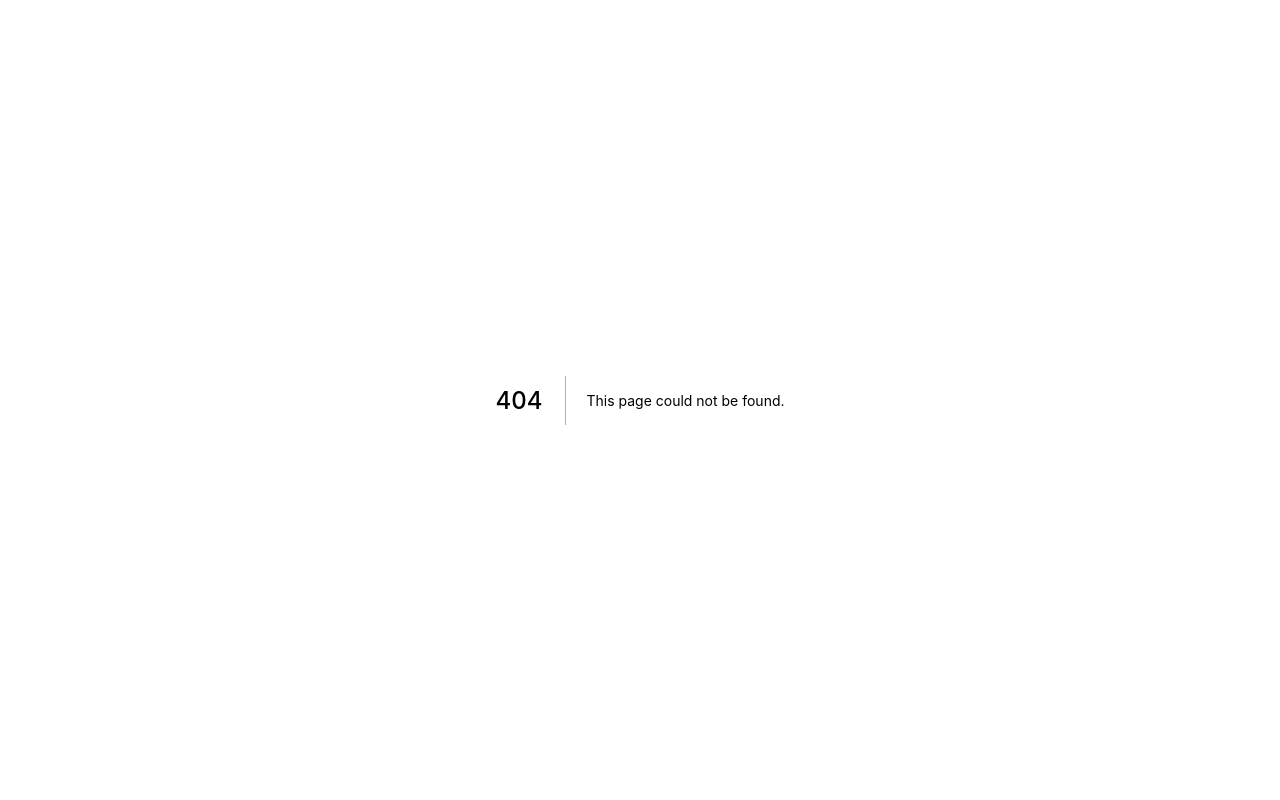
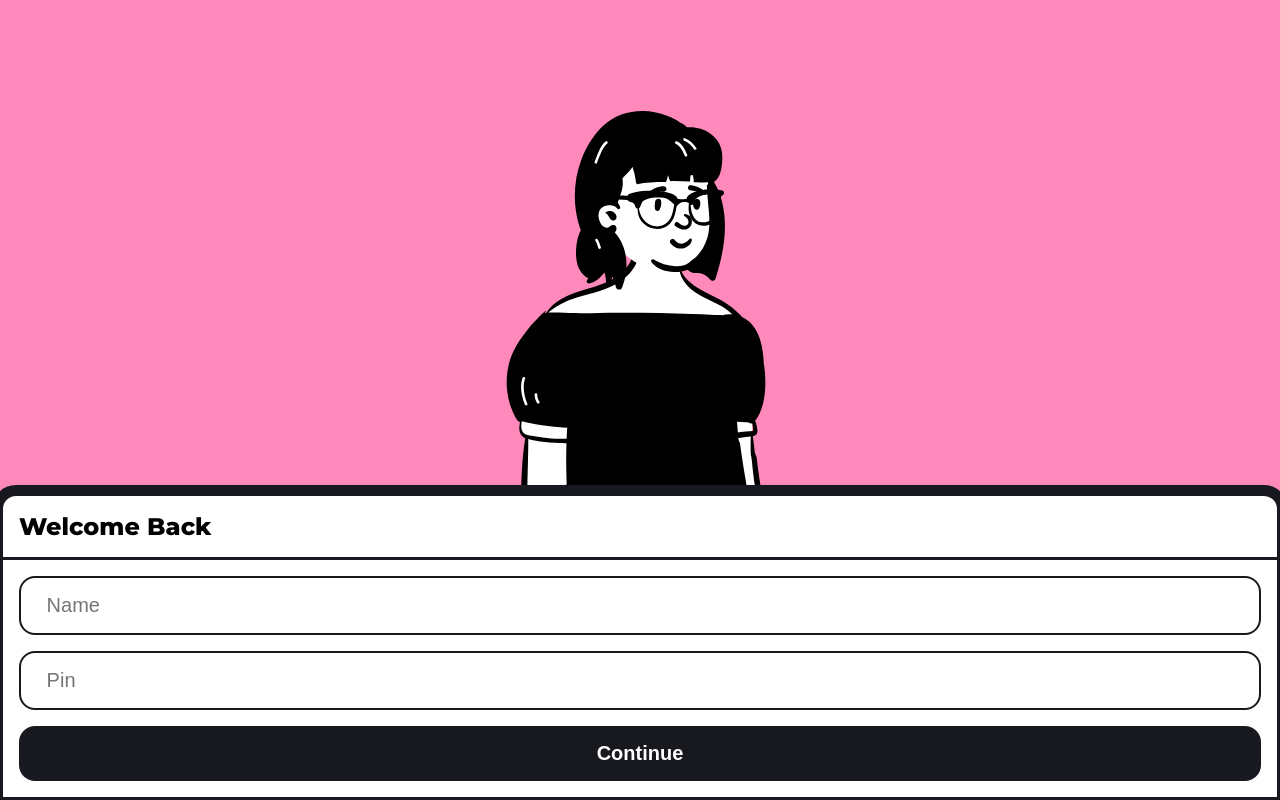
Before and after one commit to scottwillmoore/fit3161, a Next.js app: page /login in a window 1280 px wide. Before the commit this address had no page. Built offline with nearby package versions, Linux system fonts and the light colour scheme.

Commit message:
Preliminary implementation of login interface

```diff
--- a/src/components/layout.jsx
+++ b/src/components/layout.jsx
@@ -2,7 +2,7 @@ import Head from "next/head";
 
 export default function Layout({ title, description, children }) {
     return (
-        <div className="layout">
+        <div className="app">
             <Head>
                 <meta charSet="utf-8" />
                 <meta name="viewport" content="width=device-width, initial-scale=1.0" />
--- a/src/pages/index.jsx
+++ b/src/pages/index.jsx
@@ -1,5 +1,3 @@
-import Head from "next/head";
-
 import Layout from "components/layout";
 
 export default function Index() {
--- /dev/null
+++ b/src/pages/login.jsx
@@ -0,0 +1,28 @@
+import Layout from "components/layout";
+
+export default function Index() {
+    return (
+        <Layout title="Index">
+            <div className="container">
+                <div className="artwork">
+                    <img src="/images/peep-05.svg" alt="" />
+                </div>
+                <form className="panel">
+                    <div className="title">
+                        <h1>Welcome Back</h1>
+                    </div>
+                    <form className="form">
+                        <input type="text" placeholder="Name" />
+                        <input
+                            type="password"
+                            pattern="\d\d\d\d"
+                            inputMode="numeric"
+                            placeholder="Pin"
+                        />
+                        <button type="submit">Continue</button>
+                    </form>
+                </form>
+            </div>
+        </Layout>
+    );
+}
--- a/src/styles/index.css
+++ b/src/styles/index.css
@@ -1,7 +1,105 @@
-html {
-    font-family: sans-serif;
+@import url("https://fonts.googleapis.com/css2?family=Montserrat:ital,wght@0,400;0,500;0,700;0,800;1,400;1,500;1,700;1,800&display=swap");
+
+:root {
+    --font: "Montserrat", sans-serif;
+
+    --black: #18191f;
+    --white: #ffffff;
+
+    --blue: #00c6ae;
+    --pink: #ff89bb;
 }
 
-body {
+*:before,
+*:after,
+* {
+    box-sizing: border-box;
+}
+
+html {
+    font-family: var(--font);
+}
+
+html,
+body,
+#__next {
+    height: 100%;
+}
+
+body,
+h1,
+h2,
+h3,
+h4,
+h5,
+h6,
+p {
     margin: 0;
 }
+
+.app {
+    height: 100%;
+}
+
+.container {
+    display: flex;
+    flex-direction: column;
+    height: 100%;
+    background: var(--pink);
+}
+
+.artwork {
+    flex: 1;
+    display: flex;
+    flex-direction: column;
+    justify-content: end;
+    margin: 0 auto;
+}
+
+.panel {
+    display: flex;
+    flex-direction: column;
+    background: var(--white);
+    border: 0.2rem solid var(--black);
+    border-radius: 1rem 1rem 0 0;
+    box-shadow: 0 0 0 0.5rem var(--black);
+}
+
+.title {
+    display: flex;
+    flex-direction: row;
+    justify-content: start;
+    padding: 1rem 1rem;
+    border-bottom: 0.2rem solid var(--black);
+}
+
+.title h1 {
+    font-size: 1.5rem;
+    font-weight: 900;
+}
+
+.form {
+    display: flex;
+    flex-direction: column;
+    padding: 1rem 1rem;
+}
+
+.form input {
+    margin-bottom: 1rem;
+    padding: 1rem 1.6rem;
+    border: 0.125rem solid var(--black);
+    border-radius: 1rem;
+    font-size: 1.25rem;
+    font-weight: 500;
+    color: var(--black);
+}
+
+.form button {
+    padding: 1rem 1.6rem;
+    border: none;
+    border-radius: 1rem;
+    font-size: 1.25rem;
+    font-weight: 900;
+    background: #18191f;
+    color: #ffffff;
+}
```
Also changed, not shown: public/images/peep-05.svg (added).
